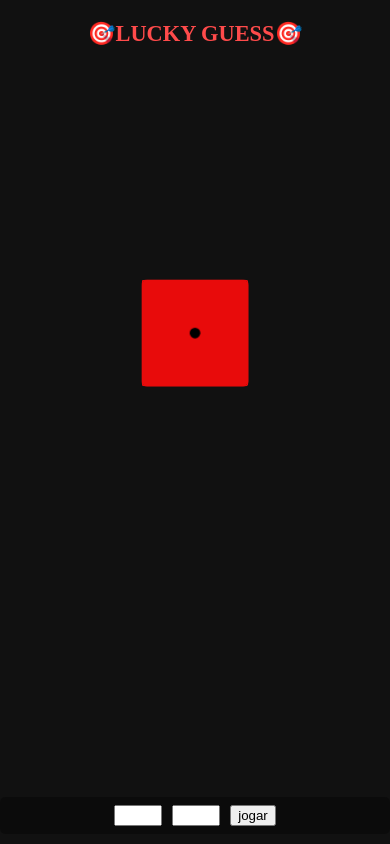
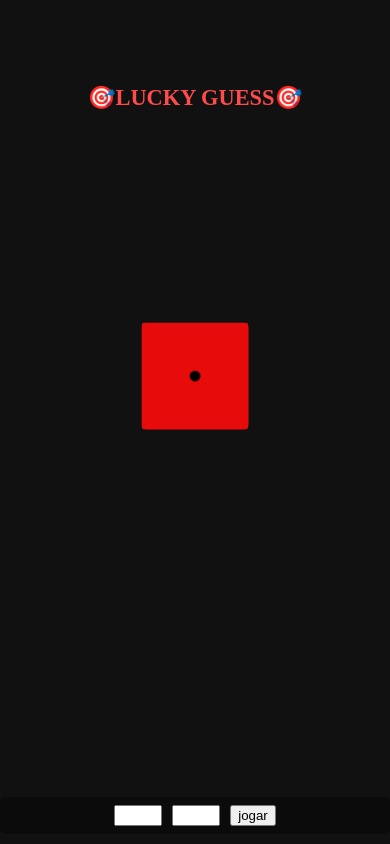
Before and after one commit to Raffaeel/lucky, a plain HTML site: page index.html in a window 390 px wide. Drawn offline with Linux system fonts and the light colour scheme.

Commit message:
Update style.css
ajustando o titulo

```diff
--- a/style.css
+++ b/style.css
@@ -159,8 +159,9 @@ h1 {
 
 /* Responsivo para celulares */
 @media (max-width: 600px) {
-  h1 {
-    font-size: 1.4rem;
+  h1 {font-size: 1.4rem;
+    margin-top: 10vh;
+
   }
 
   .scene,
```
